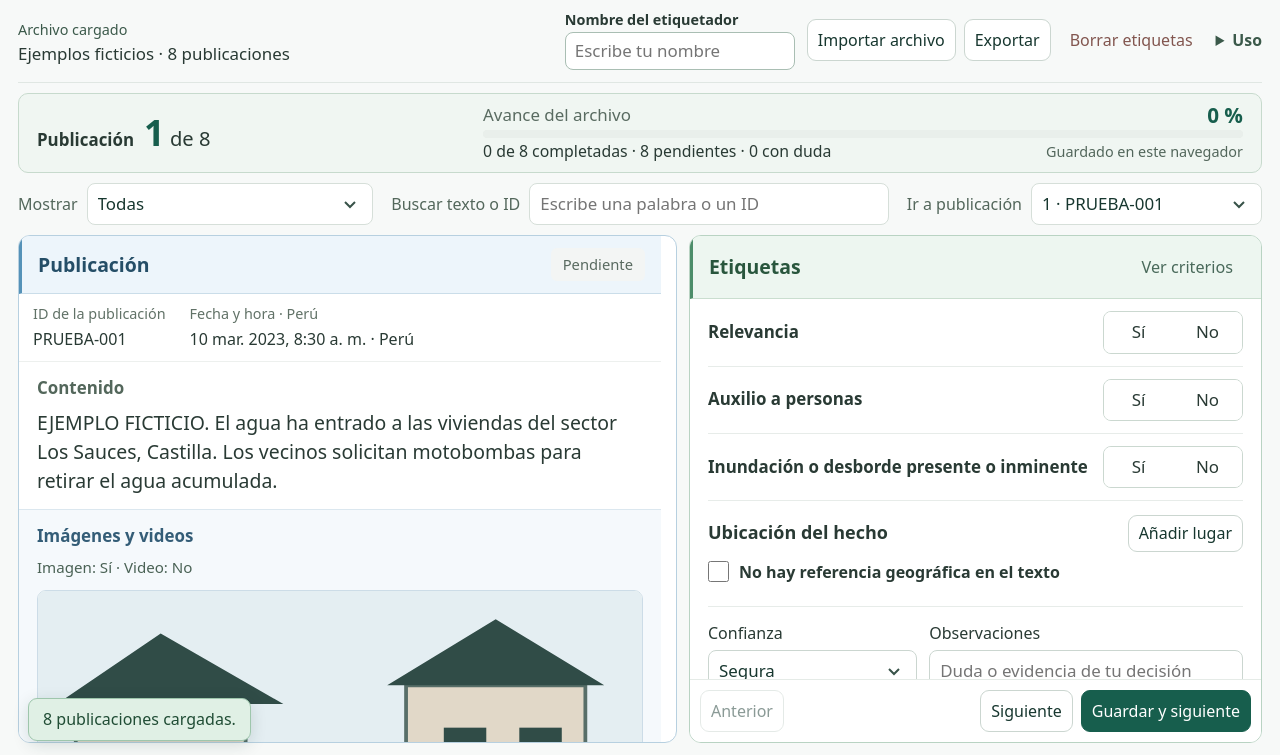
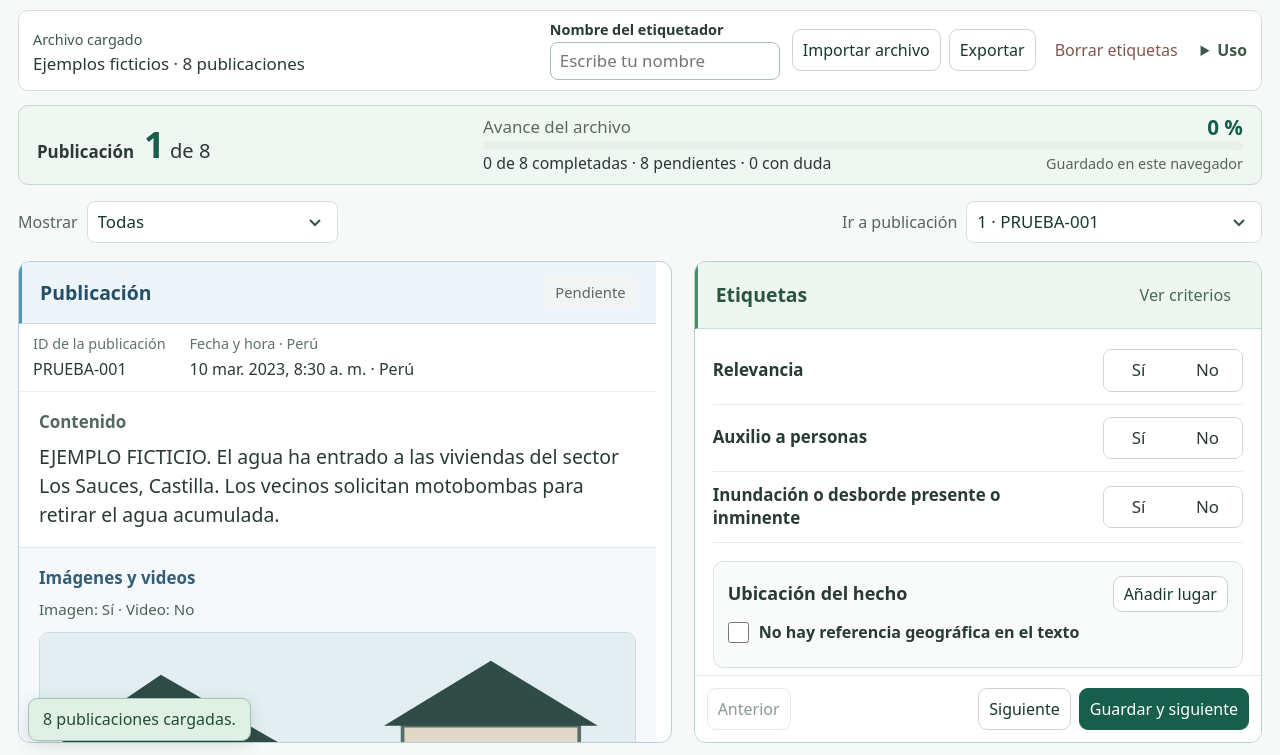
Before and after one commit to Joz16gg162/etiquetador-piura, a website: page index.html in a window 1280 px wide. Both pictures are taken after a click on the button "Probar con ejemplos". Shown: the part 45-800 px from the top of the page. Drawn offline with Linux system fonts and the light colour scheme.

Commit message:
Quitar buscador y separar mejor las secciones con márgenes

```diff
--- a/app.js
+++ b/app.js
@@ -20,7 +20,7 @@ function persist(){
   const revision=await LabelStorage.write(db,snapshot,meta,expected);revisions.set(snapshot.id,revision);if(dataset?.id===snapshot.id)dataset._storageRevision=revision;
   $('saveStatus').textContent='Guardado en este navegador';return true;
  }).catch(error=>{
-  if(error.code==='STALE_TAB'){storageConflict=true;$('saveStatus').textContent='Pestaña desactualizada';$('formFields').disabled=true;for(const id of ['saveNext','previous','next','jump','statusFilter','search','labelerName'])$(id).disabled=true;notice(error.message);}
+  if(error.code==='STALE_TAB'){storageConflict=true;$('saveStatus').textContent='Pestaña desactualizada';$('formFields').disabled=true;for(const id of ['saveNext','previous','next','jump','statusFilter','labelerName'])$(id).disabled=true;notice(error.message);}
   else{$('saveStatus').textContent='No se pudo guardar: exporta tu trabajo';notice('No se pudo guardar el avance en el navegador. Exporta en Excel o CSV antes de cerrar.');}
   return false;
  });return saveChain;
@@ -46,7 +46,7 @@ function updateProgress(){if(!dataset)return;const values=session?.annotations||
  $('progress').max=dataset.records.length;$('progress').value=complete;$('progressText').textContent=`${complete} de ${dataset.records.length} completadas · ${dataset.records.length-complete-doubts} pendientes · ${doubts} con duda`;$('progressPercent').textContent=(dataset.records.length?100*complete/dataset.records.length:0).toLocaleString('es-PE',{maximumFractionDigits:1})+' %';
  $('exportCSV').disabled=!session;$('exportExcel').disabled=!session;$('clearLabels').disabled=!session;$('exportMenu').hidden=!session;
 }
-function matching(){const labels=new Map((session?.annotations||[]).map(a=>[a.id,a]));const term=$('search').value.normalize('NFD').replace(/[\u0300-\u036f]/g,'').toLowerCase(),filter=$('statusFilter').value;return dataset.records.flatMap((r,i)=>{const a=labels.get(r.id);const status=a?.status||'pendiente';const normalized=(r.id+' '+r.text).normalize('NFD').replace(/[\u0300-\u036f]/g,'').toLowerCase();return normalized.includes(term)&&(filter==='all'||filter===status||(filter==='pending'&&['pendiente','borrador'].includes(status)))?[i]:[];});}
+function matching(){const labels=new Map((session?.annotations||[]).map(a=>[a.id,a])),filter=$('statusFilter').value;return dataset.records.flatMap((r,i)=>{const status=labels.get(r.id)?.status||'pendiente';return filter==='all'||filter===status||(filter==='pending'&&['pendiente','borrador'].includes(status))?[i]:[];});}
 function refreshNavigation(){const ids=matching();$('jump').replaceChildren(...ids.map(i=>{const o=document.createElement('option');o.value=String(i);o.textContent=`${i+1} · ${dataset.records[i].id}`;return o;}));if(!ids.includes(index)&&ids.length)index=ids[0];$('jump').value=String(index);$('emptyFilter').hidden=!!ids.length;$('editor').hidden=!ids.length;return ids;}
 function inputField(label,key,value='',type='text'){const l=document.createElement('label');l.textContent=label;const input=document.createElement('input');input.type=type;input.value=value;input.dataset.field=key;if(['lat','lng'].includes(key))input.inputMode='decimal';l.append(input);return l;}
 function addLocation(value={}){
@@ -109,7 +109,7 @@ async function acceptImport(parsed,name){
   if(conflict&&!confirm('El archivo contiene etiquetas distintas de las guardadas para este archivo. ¿Reemplazar las etiquetas locales por las del CSV? Cancela para conservar las actuales.'))return false;
   for(const item of parsed.imported){let s=next.sessions.find(s=>s.annotator===item.annotator&&s.protocol===item.protocol);if(!s){s={annotator:item.annotator,protocol:item.protocol,annotations:[]};next.sessions.push(s);}const i=s.annotations.findIndex(a=>a.id===item.annotation.id);if(i<0)s.annotations.push(item.annotation);else s.annotations[i]=item.annotation;}
  }
- dataset=next;revisions.set(id,next._storageRevision||0);index=0;session=null;$('search').value='';$('statusFilter').value='all';
+ dataset=next;revisions.set(id,next._storageRevision||0);index=0;session=null;$('statusFilter').value='all';
  session=C.fileLabels(dataset,parsed.imported[0]?.annotator||'');session.labelerName=restarted?'':parsed.labelerName||session.labelerName||(session.annotator!=='individual'?session.annotator:$('labelerName').value.trim());$('labelerName').value=session.labelerName||'';
  render();if(!await persist())return false;notice(`${dataset.records.length} publicaciones cargadas.${restarted?' Etiquetado iniciado desde cero.':resumed?' Se recuperó el avance guardado en este navegador.':''}${parsed.duplicates?' Se omitieron '+parsed.duplicates+' filas idénticas con el mismo ID.':''}${parsed.imported.length?' Se recuperaron las anotaciones del archivo.':''}`,true);return true;
 }
@@ -122,8 +122,8 @@ async function clearLabels(){
  clearTimeout(persistTimer);persistTimer=null;await saveChain;
  const stored=await storedDataset(dataset.id)||dataset;
  dataset={...stored,sessions:[],activeAnnotator:'',annotationHistory:[...(stored.annotationHistory||[]),{savedAt:new Date().toISOString(),sessions:clone(stored.sessions),activeAnnotator:stored.activeAnnotator||''}]};
- revisions.set(dataset.id,stored._storageRevision||0);storageConflict=false;index=0;session=C.fileLabels(dataset);session.labelerName='';$('labelerName').value='';$('search').value='';$('statusFilter').value='all';
- for(const id of ['jump','statusFilter','search','labelerName'])$(id).disabled=false;
+ revisions.set(dataset.id,stored._storageRevision||0);storageConflict=false;index=0;session=C.fileLabels(dataset);session.labelerName='';$('labelerName').value='';$('statusFilter').value='all';
+ for(const id of ['jump','statusFilter','labelerName'])$(id).disabled=false;
  render();if(await persist())notice(`Etiquetas borradas. 0 de ${dataset.records.length} completadas.`,true);
 }
 function download(name,text,type){const url=URL.createObjectURL(new Blob([text],{type}));const a=document.createElement('a');a.href=url;a.download=name;document.body.append(a);a.click();a.remove();setTimeout(()=>URL.revokeObjectURL(url),30000);}
@@ -154,7 +154,7 @@ $('annotationForm').addEventListener('change',()=>{if(!loading){setDependent();s
 $('annotationForm').addEventListener('submit',e=>{e.preventDefault();saveAndAdvance().catch(fail);});
 $('previous').addEventListener('click',()=>move(-1).catch(fail));$('next').addEventListener('click',()=>move(1).catch(fail));
 $('addLocation').addEventListener('click',()=>{addLocation();scheduleSave();});
-for(const id of ['statusFilter','search'])$(id).addEventListener(id==='search'?'input':'change',async()=>{collectDraft();render();await persist();});
+$('statusFilter').addEventListener('change',async()=>{collectDraft();render();await persist();});
 $('jump').addEventListener('change',async()=>{collectDraft();index=Number($('jump').value);render();await persist();});
 $('csvFile').addEventListener('change',async e=>{const f=e.target.files[0];try{await ready;if(f)await importFile(f);}catch(err){fail(err);}finally{e.target.value='';}});
 $('demoButton').addEventListener('click',async()=>{try{await ready;await acceptImport(C.normalize(C.csv(window.PIURA_DEMO_CSV)),'Ejemplos ficticios · 8 publicaciones');}catch(err){fail(err);}});
--- a/index.html
+++ b/index.html
@@ -1,7 +1,7 @@
 <!doctype html>
 <html lang="es"><head>
 <meta charset="utf-8"><meta name="viewport" content="width=device-width,initial-scale=1"><meta name="description" content="Importa CSV o Excel, etiqueta publicaciones y exporta tu trabajo."><meta name="referrer" content="no-referrer">
-<title>Etiquetado manual</title><link rel="icon" href="assets/icon.svg" type="image/svg+xml"><link rel="stylesheet" href="styles.css?v=1.11"><link rel="stylesheet" href="layout.css?v=1.11"><link rel="stylesheet" href="workspace.css?v=1.11"><script src="core.js?v=1.11" defer></script><script src="vendor/xlsx.full.min.js" defer></script><script src="excel.js?v=1.11" defer></script><script src="demo.js" defer></script><script src="storage.js?v=1.11" defer></script><script src="app.js?v=1.11" defer></script>
+<title>Etiquetado manual</title><link rel="icon" href="assets/icon.svg" type="image/svg+xml"><link rel="stylesheet" href="styles.css?v=1.12"><link rel="stylesheet" href="layout.css?v=1.12"><link rel="stylesheet" href="workspace.css?v=1.12"><script src="core.js?v=1.12" defer></script><script src="vendor/xlsx.full.min.js" defer></script><script src="excel.js?v=1.12" defer></script><script src="demo.js" defer></script><script src="storage.js?v=1.12" defer></script><script src="app.js?v=1.12" defer></script>
 </head><body><main>
 <header class="page-header"><h1>Etiquetado manual</h1></header>
 <section class="file-panel" aria-labelledby="fileHeading">
@@ -14,7 +14,7 @@
 <section id="workspace" class="work-area" hidden aria-label="Etiquetado del archivo">
  <header class="work-header"><p id="currentPost" class="current-post" aria-live="polite" aria-atomic="true"><span>Publicación</span><span class="position-value"><strong id="currentPostNumber">1</strong> de <span id="currentPostTotal">1</span></span></p><div class="progress-block"><div class="progress-heading"><h2>Avance del archivo</h2><strong id="progressPercent">0 %</strong></div><progress id="progress" max="1" value="0" aria-label="Publicaciones completadas del archivo"></progress><div class="progress-summary"><p id="progressText"></p><span id="saveStatus" role="status">Sin cambios</span></div></div></header>
  <div class="work-content">
-  <nav class="navigation" aria-label="Elegir publicación"><label>Mostrar<select id="statusFilter"><option value="all">Todas</option><option value="pending">Pendientes y borradores</option><option value="duda">Con duda</option><option value="completa">Completadas</option></select></label><label>Buscar texto o ID<input id="search" type="search" placeholder="Escribe una palabra o un ID"></label><label>Ir a publicación<select id="jump"></select></label></nav>
+  <nav class="navigation" aria-label="Elegir publicación"><label>Mostrar<select id="statusFilter"><option value="all">Todas</option><option value="pending">Pendientes y borradores</option><option value="duda">Con duda</option><option value="completa">Completadas</option></select></label><label>Ir a publicación<select id="jump"></select></label></nav>
   <div id="emptyFilter" class="empty" hidden>No hay publicaciones con estos filtros.</div>
   <div id="editor">
    <article class="publication-panel" aria-labelledby="publicationHeading">
--- a/workspace.css
+++ b/workspace.css
@@ -28,10 +28,10 @@ body.has-dataset .usage:not([open]){padding-top:8px;padding-bottom:8px}
  .has-dataset .progress-heading h2{font-size:.94rem;line-height:1.1}.has-dataset #progressPercent{font-size:1.15rem;line-height:1.1}.has-dataset .work-header progress{height:8px;margin:4px 0}
  .has-dataset .progress-summary p{font-size:.88rem;line-height:1.25}.has-dataset .work-header #saveStatus{font-size:.8rem;max-width:320px;line-height:1.25}
  .has-dataset .work-content{flex:1;min-height:0;display:flex;flex-direction:column;padding:10px}
- .has-dataset .navigation{flex:none;grid-template-columns:1fr 1.4fr 1fr;gap:18px;margin:0 0 10px}
+ .has-dataset .navigation{flex:none;grid-template-columns:minmax(200px,320px) minmax(260px,420px);justify-content:space-between;gap:24px;margin:0 0 18px}
  .has-dataset .navigation>label{display:flex;align-items:center;gap:9px;min-width:0;font-size:.89rem;white-space:nowrap}
  .has-dataset .navigation select,.has-dataset .navigation input{margin:0;min-height:40px;padding:7px 32px 7px 10px;font-size:.94rem;min-width:0}
- .has-dataset #editor{display:grid;grid-template-columns:minmax(0,1.15fr) minmax(440px,1fr);gap:12px;flex:1;min-height:0}
+ .has-dataset #editor{display:grid;grid-template-columns:minmax(0,1.15fr) minmax(440px,1fr);gap:22px;flex:1;min-height:0}
  .has-dataset .publication-panel,.has-dataset .labels-panel{min-height:0;min-width:0;display:flex;flex-direction:column;margin:0}
  .has-dataset .publication-panel{overflow:auto;scrollbar-gutter:stable}
  .has-dataset .panel-heading{padding:10px 14px;gap:12px;flex:none}.has-dataset .panel-heading h2{font-size:1.12rem}.has-dataset .panel-heading p{font-size:.9rem;margin-top:2px}
@@ -105,3 +105,20 @@ button,.button,input,select,textarea{border-color:#cbd6d0;font-weight:500}
 .media-column,.has-dataset .media-column{background:#f5f9fc;border-left:0;border-top:1px solid #dbe7ef}
 .media-column .field-heading{color:#345d77}.media .image{background:white;border-color:#ccdce7}
 .has-dataset .work-header{background:#f0f6f2;border-color:#c7dacd}
+
+/* Space separates the file, progress, source and annotation groups. */
+.navigation{grid-template-columns:1fr 1fr;gap:20px}.navigation>label:nth-child(2){grid-column:auto;grid-row:auto}
+.publication-body .text-column{padding:20px}.publication-body .media-column{padding:20px}
+.locations,.has-dataset .locations{margin:18px 0;border:1px solid #d7e3dc;border-radius:10px;padding:14px;background:#f8fbf9}
+.has-dataset .closing-fields{margin-top:20px;padding-top:18px;border-top:1px solid #dce6df;gap:18px}
+#videoSection{margin-top:18px;padding-top:18px}
+@media(min-width:1100px) and (min-height:600px){
+ .has-dataset main{gap:14px}
+ .has-dataset .file-panel{padding:10px 14px;border:1px solid #d4e0d8;border-radius:10px;background:white}
+ .has-dataset .work-content{padding-top:16px}
+ .has-dataset .panel-heading{padding:14px 18px}
+ .has-dataset #formFields{padding:8px 18px 18px}
+ .has-dataset .publication-body .text-column,.has-dataset .publication-body .media-column{padding:18px 20px}
+ .has-dataset .editor-actions{padding:12px}
+}
+@media(max-width:650px){.navigation{gap:14px}.locations,.has-dataset .locations{margin:16px 0}.closing-fields{gap:14px}}
```
Also changed, not shown: README.md.
